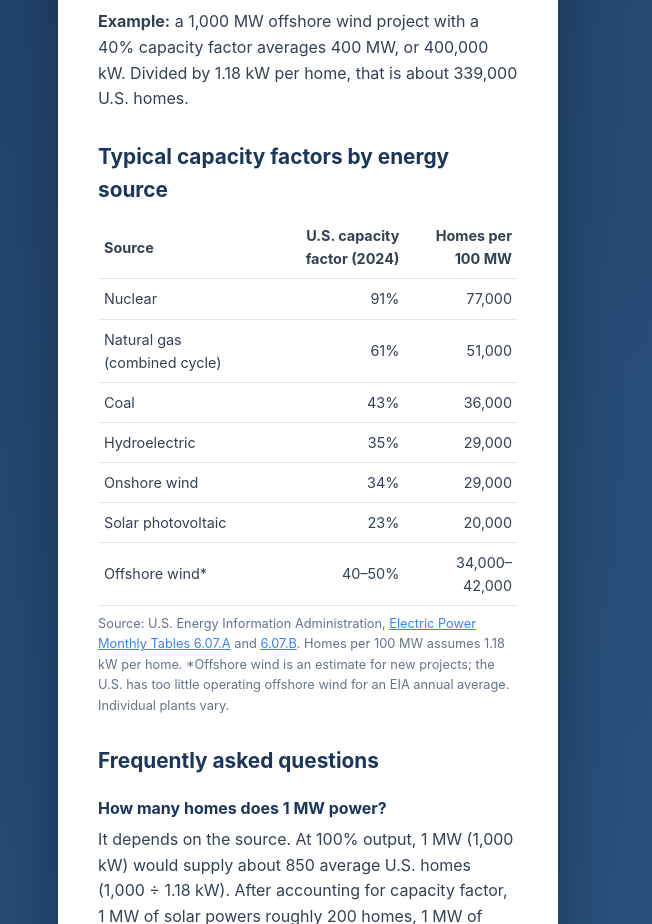
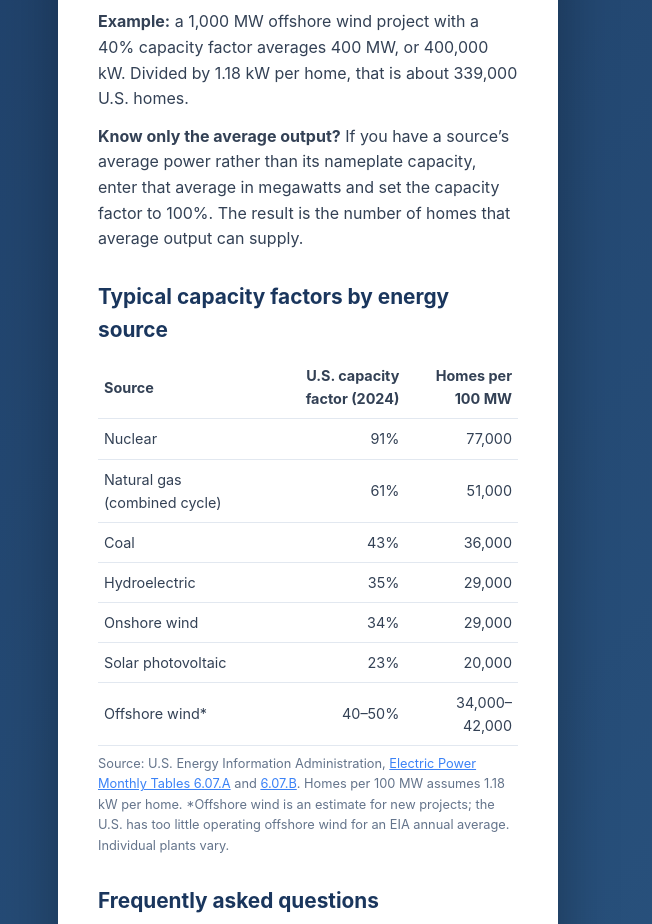
Before and after one commit to sternafuscata/sternafuscata.github.io, a plain HTML site: page power-calculator.html in a window 1280 px wide. Shown: the part 1329-2253 px from the top of the page, without its empty margins (332-984 px from the left). Drawn offline with Linux system fonts and the light colour scheme.

Commit message:
Explain using 100% capacity factor with average output
Co-Authored-By: Claude Opus 5.5 <noreply@anthropic.com>
Claude-Session: https://claude.ai/code/session_01XY7foNfp8fo45Ec6HRddNM

```diff
--- a/power-calculator.html
+++ b/power-calculator.html
@@ -438,6 +438,7 @@
         <p>Power plants are rated by <strong>nameplate capacity</strong>, the maximum output in megawatts (MW). No plant runs at full output all year, so the calculator multiplies capacity by the <strong>capacity factor</strong> to get average output, then divides by the average power a home uses.</p>
         <div class="formula">Homes powered = MW &times; capacity factor &times; 1,000 &divide; avg. home kW</div>
         <p><strong>Example:</strong> a 1,000 MW offshore wind project with a 40% capacity factor averages 400 MW, or 400,000 kW. Divided by 1.18 kW per home, that is about 339,000 U.S. homes.</p>
+        <p><strong>Know only the average output?</strong> If you have a source&rsquo;s average power rather than its nameplate capacity, enter that average in megawatts and set the capacity factor to 100%. The result is the number of homes that average output can supply.</p>
 
         <h2>Typical capacity factors by energy source</h2>
         <table>
```
